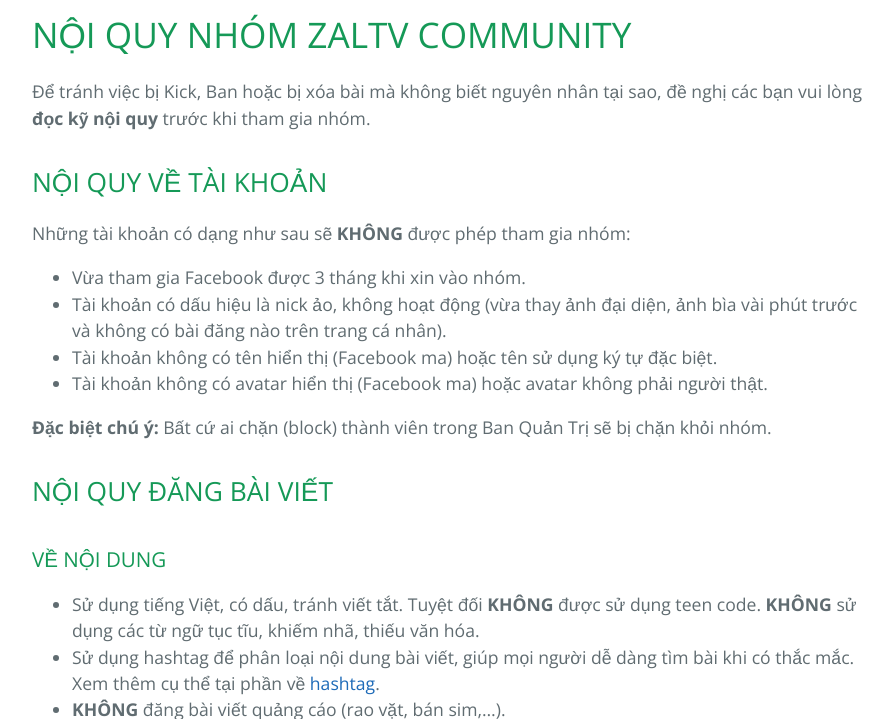
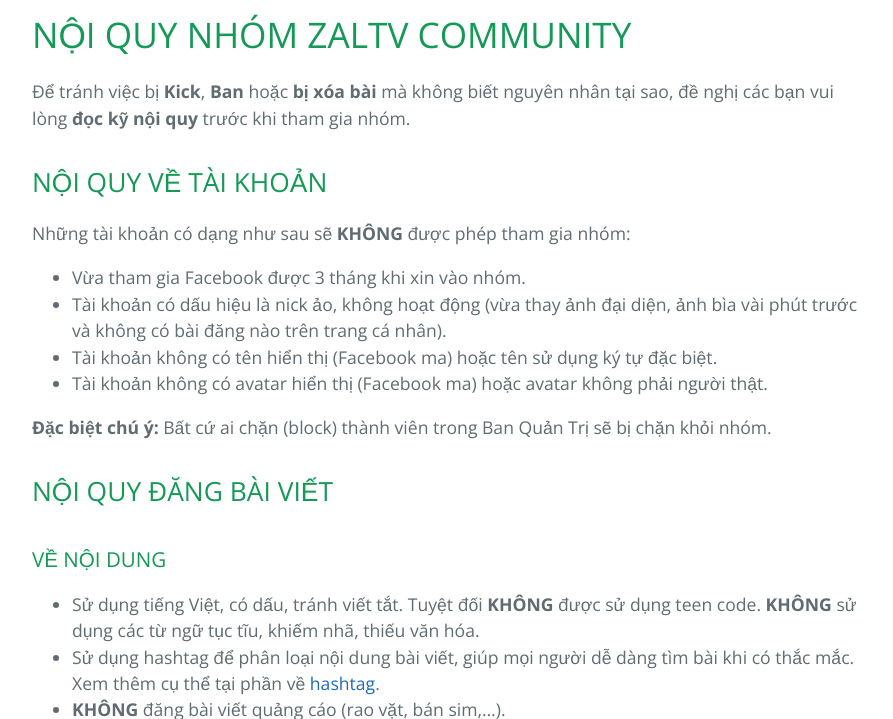
Before and after one commit to huuvinhtv/zaltv, a Jekyll site: the page built from rules.md, in a window 1280 px wide and 900 px high, scrolled down 564 px, cut to the strip 181-900 px from the top of the window. Shown: the whole strip, without its empty margins (192-1085 px from the left). Built offline with Jekyll 4.4.1, drawn with Linux system fonts in a browser that asks for light colours; our own code applies the rules of GitHub Pages for plain Markdown files.

```diff
--- a/rules.md
+++ b/rules.md
@@ -2,7 +2,7 @@
 
 # NỘI QUY NHÓM ZALTV COMMUNITY
 
-Để tránh việc bị Kick, Ban hoặc bị xóa bài mà không biết nguyên nhân tại sao, đề nghị các bạn vui lòng **đọc kỹ nội quy** trước khi tham gia nhóm.
+Để tránh việc bị **Kick**, **Ban** hoặc **bị xóa bài** mà không biết nguyên nhân tại sao, đề nghị các bạn vui lòng **đọc kỹ nội quy** trước khi tham gia nhóm.
 
 ## NỘI QUY VỀ TÀI KHOẢN
 
```
